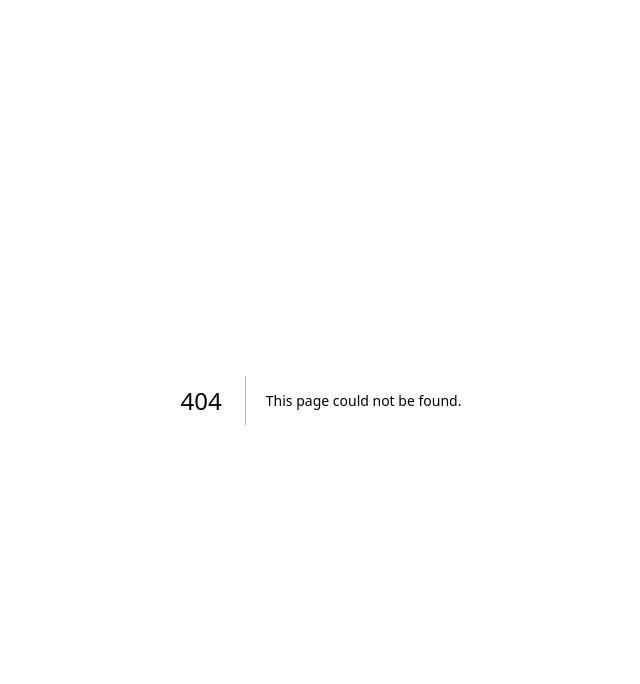
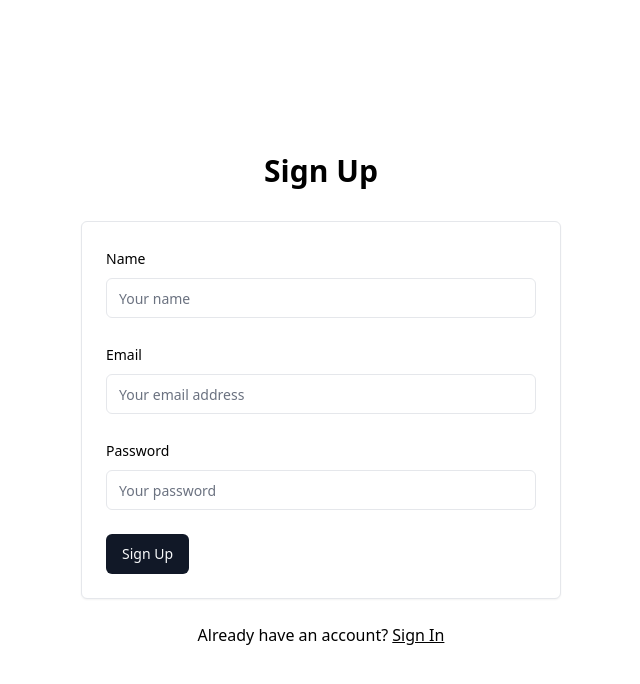
Before and after one commit to priyanshuharshbodhi1/omega, a Next.js app: page /register in a window 1280 px wide. Before the commit this address had no page. Shown: the top 684 px of the page, without its empty margins (319-959 px from the left). Built offline with nearby package versions, Linux system fonts and the light colour scheme.

Commit message:
Add login and registration pages

```diff
--- /dev/null
+++ b/app/(auth)/login/page.tsx
@@ -0,0 +1,98 @@
+"use client";
+
+import { Button } from "@/components/ui/button";
+import { Input } from "@/components/ui/input";
+import { signIn } from "next-auth/react";
+import { useForm } from "react-hook-form";
+import { set, z } from "zod";
+import { zodResolver } from "@hookform/resolvers/zod";
+import { Form, FormControl, FormField, FormItem, FormLabel, FormMessage } from "@/components/ui/form";
+import toast from "react-hot-toast";
+import Link from "next/link";
+import { useState } from "react";
+
+const formSchema = z.object({
+  email: z.string().email(),
+  password: z.string().min(8, {
+    message: "Password must be at least 8 characters long",
+  }),
+});
+
+export default function Login() {
+  const [isSubmitting, setIsSubmitting] = useState(false);
+
+  const form = useForm<z.infer<typeof formSchema>>({
+    resolver: zodResolver(formSchema),
+    defaultValues: {
+      email: "",
+      password: "",
+    },
+  });
+
+  const onSubmit = (values: z.infer<typeof formSchema>) => {
+    setIsSubmitting(true);
+    toast.loading("Logging in...");
+
+    fetch("/api/login", {
+      method: "POST",
+      body: JSON.stringify(values),
+      headers: {
+        "Content-Type": "application/json",
+      },
+    })
+      .then((res) => res.json())
+      .then(async (res) => {
+        toast.dismiss();
+        if (res.success) {
+          await signIn("credentials", values);
+        } else {
+          toast.error(res.message);
+        }
+
+        setIsSubmitting(false);
+      })
+      .catch((err) => {
+        toast.dismiss();
+        toast.error(err.message);
+        setIsSubmitting(false);
+      });
+  };
+
+  return (
+    <div className="flex items-center justify-center h-screen">
+      <div className="max-w-lg w-full mx-auto px-4">
+        <h1 className="font-bold text-center text-xl md:text-2xl lg:text-3xl mb-8">Sign In</h1>
+        <Form {...form}>
+          <form onSubmit={form.handleSubmit(onSubmit)} className="space-y-6 bg-white p-4 md:p-6 rounded-md border shadow-sm">
+            <FormField
+              control={form.control}
+              name="email"
+              render={({ field }) => (
+                <FormItem>
+                  <FormLabel>Email</FormLabel>
+                  <FormControl>
+                    <Input {...field} placeholder="Your email address" disabled={isSubmitting} />
+                  </FormControl>
+                  <FormMessage />
+                </FormItem>
+              )} />
+            <FormField
+              control={form.control}
+              name="password"
+              render={({ field }) => (
+                <FormItem>
+                  <FormLabel>Password</FormLabel>
+                  <FormControl>
+                    <Input {...field} type="password" placeholder="Your password" disabled={isSubmitting} />
+                  </FormControl>
+                  <FormMessage />
+                </FormItem>
+              )} />
+              <Button type="submit" disabled={isSubmitting}>Sign In</Button>
+          </form>
+        </Form>
+        <p className="mt-6 text-center">Don&apos;t have an account? <Link href="/register" className="underline">Sign Up</Link></p>
+      </div>
+    </div>
+  );
+}
--- /dev/null
+++ b/app/(auth)/register/page.tsx
@@ -0,0 +1,117 @@
+"use client";
+
+import { Button } from "@/components/ui/button";
+import { Input } from "@/components/ui/input";
+import { useRouter } from "next/navigation";
+import { useForm } from "react-hook-form";
+import { z } from "zod";
+import { zodResolver } from "@hookform/resolvers/zod";
+import { Form, FormControl, FormField, FormItem, FormLabel, FormMessage } from "@/components/ui/form";
+import toast from "react-hot-toast";
+import Link from "next/link";
+import { useState } from "react";
+
+const formSchema = z.object({
+  name: z.string().min(2, {
+    message: "Name must be at least 2 characters long",
+  }),
+  email: z.string().email(),
+  password: z.string().min(8, {
+    message: "Password must be at least 8 characters long",
+  }),
+});
+
+export default function Register() {
+  const router = useRouter();
+  const [isSubmitting, setIsSubmitting] = useState(false);
+
+  const form = useForm<z.infer<typeof formSchema>>({
+    resolver: zodResolver(formSchema),
+    defaultValues: {
+      name: "",
+      email: "",
+      password: "",
+    },
+  });
+
+  const onSubmit = (values: z.infer<typeof formSchema>) => {
+    setIsSubmitting(true);
+    toast.loading("Signing up...");
+
+    fetch("/api/register", {
+      method: "POST",
+      body: JSON.stringify(values),
+    })
+      .then((res) => res.json())
+      .then((data) => {
+        toast.dismiss();
+        if (data.success) {
+          toast.success(data.message);
+          router.push("/login");
+        } else {
+          toast.error(data.message);
+        }
+        setIsSubmitting(false);
+      })
+      .catch((error) => {
+        toast.dismiss();
+        toast.error(error.message);
+        setIsSubmitting(false);
+      });
+  };
+
+  return (
+    <div className="flex items-center justify-center h-screen">
+      <div className="max-w-lg w-full mx-auto px-4">
+        <h1 className="font-bold text-center text-xl md:text-2xl lg:text-3xl mb-8">Sign Up</h1>
+        <Form {...form}>
+          <form onSubmit={form.handleSubmit(onSubmit)} className="space-y-6 bg-white p-4 md:p-6 rounded-md border shadow-sm">
+            <FormField
+              control={form.control}
+              name="name"
+              render={({ field }) => (
+                <FormItem>
+                  <FormLabel>Name</FormLabel>
+                  <FormControl>
+                    <Input {...field} placeholder="Your name" disabled={isSubmitting} />
+                  </FormControl>
+                  <FormMessage />
+                </FormItem>
+              )}
+            />
+            <FormField
+              control={form.control}
+              name="email"
+              render={({ field }) => (
+                <FormItem>
+                  <FormLabel>Email</FormLabel>
+                  <FormControl>
+                    <Input {...field} placeholder="Your email address" disabled={isSubmitting} />
+                  </FormControl>
+                  <FormMessage />
+                </FormItem>
+              )}
+            />
+            <FormField
+              control={form.control}
+              name="password"
+              render={({ field }) => (
+                <FormItem>
+                  <FormLabel>Password</FormLabel>
+                  <FormControl>
+                    <Input {...field} type="password" placeholder="Your password" disabled={isSubmitting} />
+                  </FormControl>
+                  <FormMessage />
+                </FormItem>
+              )}
+            />
+            <Button type="submit" disabled={isSubmitting}>Sign Up</Button>
+          </form>
+        </Form>
+        <p className="mt-6 text-center">
+          Already have an account? <Link href="/login" className="underline">Sign In</Link>
+        </p>
+      </div>
+    </div>
+  );
+}
```
